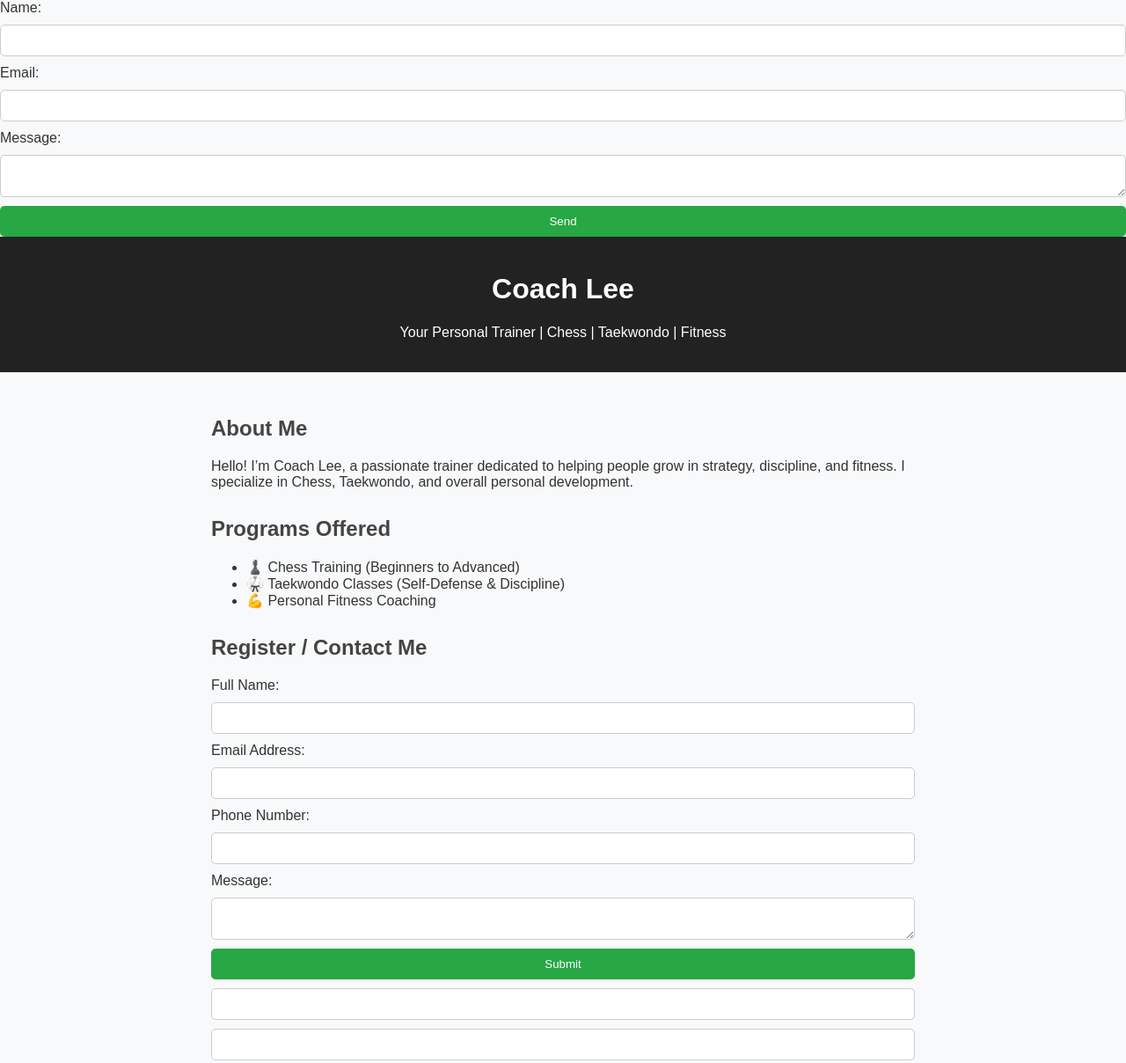
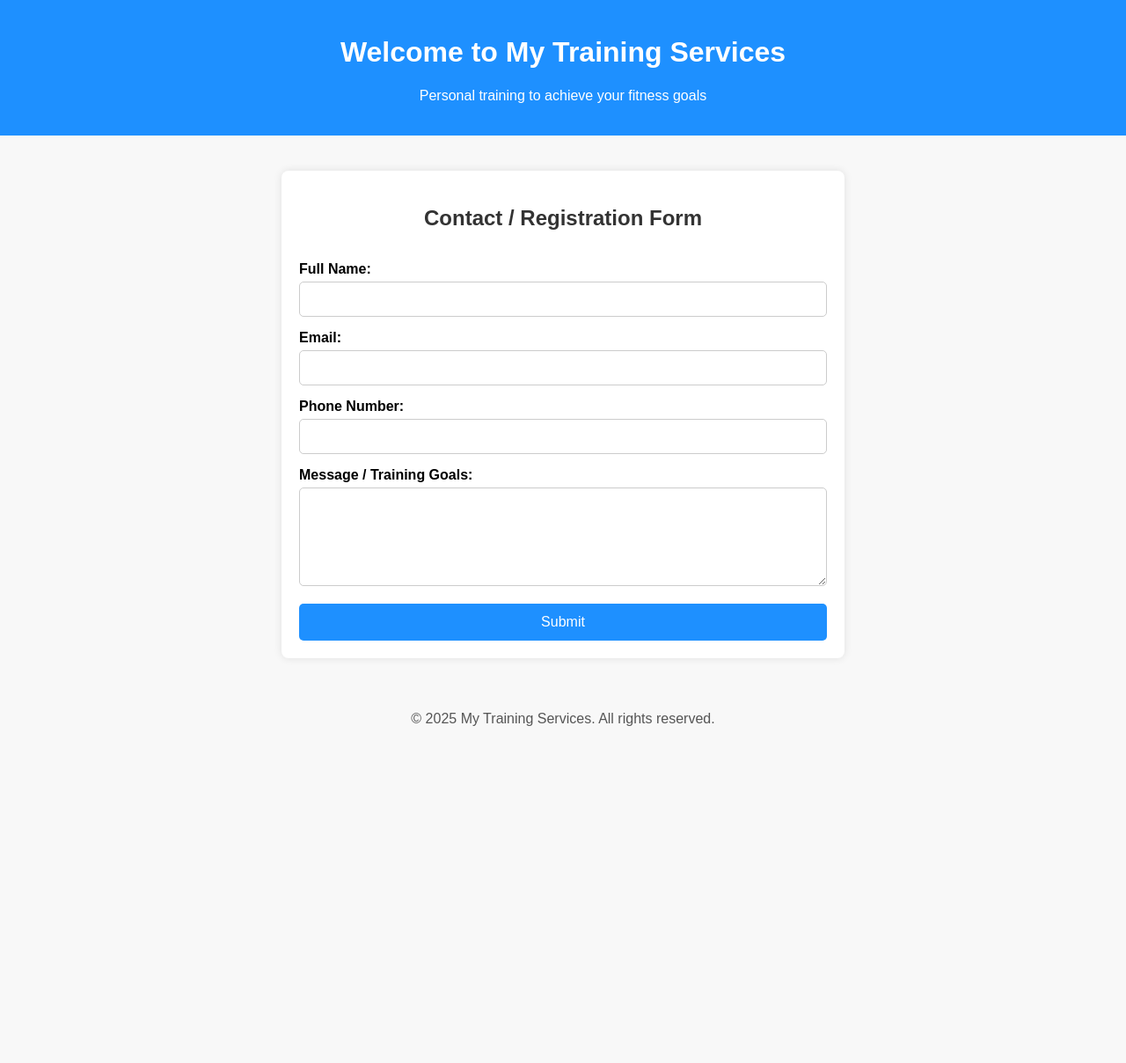
Before and after one commit to Lee786-sys/Trainer-Lee, a plain HTML site: page index.html in a window 1280 px wide. Shown: the top 1208 px of the page at 88% size. After the commit the page ends 846 px from the top, so only its background shows below. Drawn offline with Linux system fonts and the light colour scheme.

Commit message:
Update index.html

```diff
--- a/index.html
+++ b/index.html
@@ -3,89 +3,95 @@
 <head>
     <meta charset="UTF-8">
     <meta name="viewport" content="width=device-width, initial-scale=1.0">
-  <title>Coach Lee - Trainer</title>
-  <link rel="stylesheet" href="style.css">
+    <title>Trainer Website</title>
+    <style>
+        body {
+            font-family: Arial, sans-serif;
+            background-color: #f8f8f8;
+            margin: 0;
+            padding: 0;
+        }
+        header {
+            background-color: #1e90ff;
+            color: white;
+            padding: 20px 0;
+            text-align: center;
+        }
+        main {
+            max-width: 600px;
+            margin: 40px auto;
+            padding: 20px;
+            background-color: white;
+            box-shadow: 0 0 10px rgba(0,0,0,0.1);
+            border-radius: 8px;
+        }
+        h2 {
+            text-align: center;
+            color: #333;
+        }
+        form {
+            display: flex;
+            flex-direction: column;
+        }
+        label {
+            margin-top: 15px;
+            font-weight: bold;
+        }
+        input, textarea {
+            padding: 10px;
+            margin-top: 5px;
+            border: 1px solid #ccc;
+            border-radius: 5px;
+            font-size: 16px;
+        }
+        button {
+            margin-top: 20px;
+            padding: 12px;
+            background-color: #1e90ff;
+            color: white;
+            font-size: 16px;
+            border: none;
+            border-radius: 5px;
+            cursor: pointer;
+        }
+        button:hover {
+            background-color: #0d6efd;
+        }
+        footer {
+            text-align: center;
+            padding: 20px 0;
+            color: #555;
+            margin-top: 40px;
+        }
+    </style>
 </head>
 <body>
-  <form action="https://formspree.io/f/mnqwert" method="POST">
-  <label for="name">Name:</label>
-  <input type="text" name="name" id="name" required>
-
-  <label for="email">Email:</label>
-  <input type="email" name="email" id="email" required>
-
-  <label for="message">Message:</label>
-  <textarea name="message" id="message" required></textarea>
-
-  <button type="submit">Send</button>
-</form>
-
     <header>
-    <h1>Coach Lee</h1>
-    <p>Your Personal Trainer | Chess | Taekwondo | Fitness</p>
+        <h1>Welcome to My Training Services</h1>
+        <p>Personal training to achieve your fitness goals</p>
     </header>
 
     <main>
-    <section>
-      <h2>About Me</h2>
-      <p>Hello! I’m Coach Lee, a passionate trainer dedicated to helping people grow in
-         strategy, discipline, and fitness. I specialize in Chess, Taekwondo, and overall
-         personal development.</p>
-    </section>
-
-    <section>
-      <h2>Programs Offered</h2>
-      <ul>
-        <li>♟️ Chess Training (Beginners to Advanced)</li>
-        <li>🥋 Taekwondo Classes (Self-Defense & Discipline)</li>
-        <li>💪 Personal Fitness Coaching</li>
-      </ul>
-    </section>
-
-    <section>
-      <h2>Register / Contact Me</h2>
-      <form id="contactForm">
+        <h2>Contact / Registration Form</h2>
+        <form action="https://formspree.io/f/YOUR_FORM_ID" method="POST">
             <label for="name">Full Name:</label>
             <input type="text" id="name" name="name" required>
 
-        <label for="email">Email Address:</label>
+            <label for="email">Email:</label>
             <input type="email" id="email" name="email" required>
 
             <label for="phone">Phone Number:</label>
-        <input type="tel" id="phone" name="phone">
+            <input type="tel" id="phone" name="phone" required>
 
-        <label for="message">Message:</label>
-        <textarea id="message" name="message"></textarea>
+            <label for="message">Message / Training Goals:</label>
+            <textarea id="message" name="message" rows="5" required></textarea>
 
             <button type="submit">Submit</button>
-        <form onsubmit="sendEmail(event)">
-  <input type="text" name="name" required>
-  <input type="email" name="email" required>
-  <textarea name="message" required></textarea>
-  <button type="submit">Send</button>
         </form>
-
-      </form>
-      <p id="confirmation" style="display:none; color:green;">✅ Thank you! Your info has been submitted.</p>
-    </section>
     </main>
 
-  <script src="script.js"></script>
-  <script type="text/javascript" src="https://cdn.emailjs.com/sdk/3.2/email.min.js"></script>
-<script type="text/javascript">
-   (function(){
-      emailjs.init("YOUR_USER_ID");
-   })();
-</script>
-
-<script type="text/javascript">
-  function sendEmail(e){
-      e.preventDefault();
-      emailjs.sendForm('YOUR_SERVICE_ID','YOUR_TEMPLATE_ID', e.target)
-          .then(() => alert("Message sent successfully!"))
-          .catch(err => alert("Failed to send message: " + err));
-  }
-</script>
-
+    <footer>
+        &copy; 2025 My Training Services. All rights reserved.
+    </footer>
 </body>
 </html>
```
Lines whose indentation alone changed are shown as unchanged.
